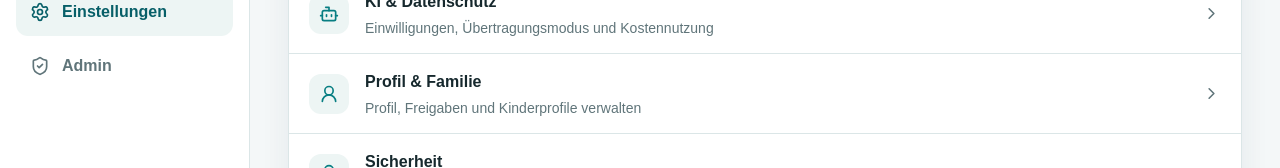
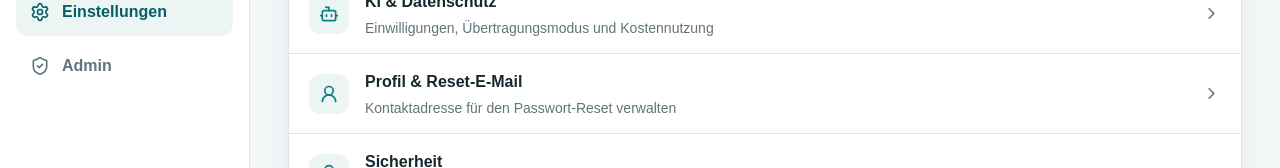
Before and after one commit to Schello805/Finanzplaner, a Next.js app: page /einstellungen in a window 1280 px wide. Shown: the part 280-448 px from the top of the page. Built offline with nearby package versions, Linux system fonts and the light colour scheme.

Commit message:
feat: add password reset email profile

```diff
--- /dev/null
+++ b/src/app/api/user/profile/route.ts
@@ -0,0 +1,4 @@
+import {NextResponse} from "next/server";import {eq,sql} from "drizzle-orm";import {z} from "zod";import {db} from "@/db";import {users} from "@/db/schema";import {requireUser} from "@/lib/current-user";import {writeAudit} from "@/lib/audit";
+const schema=z.object({email:z.string().trim().email("Bitte eine gültige E-Mail-Adresse eingeben.").max(200)});
+export async function GET(){try{const session=await requireUser();const[user]=await db.select({username:users.username,displayName:users.displayName,email:users.email}).from(users).where(eq(users.id,session.userId)).limit(1);return NextResponse.json(user)}catch(error){return NextResponse.json({error:error instanceof Error?error.message:"Profil konnte nicht geladen werden."},{status:401})}}
+export async function PUT(request:Request){try{const session=await requireUser();const body=schema.parse(await request.json());const[duplicate]=await db.select({id:users.id}).from(users).where(sql`lower(${users.email})=lower(${body.email}) and ${users.id}<>${session.userId}`).limit(1);if(duplicate)throw new Error("Diese E-Mail-Adresse wird bereits von einem anderen Zugang verwendet.");await db.update(users).set({email:body.email,updatedAt:new Date()}).where(eq(users.id,session.userId));await writeAudit("profile","Die persönliche Reset-E-Mail-Adresse wurde geändert.",{userId:session.userId});return NextResponse.json({ok:true,email:body.email})}catch(error){return NextResponse.json({error:error instanceof Error?error.message:"Profil konnte nicht gespeichert werden."},{status:400})}}
--- a/src/app/einstellungen/page.tsx
+++ b/src/app/einstellungen/page.tsx
@@ -5,7 +5,7 @@ import { PageHeader } from "@/components/page-header";
 const settings = [
   { icon:FileUp, title:"Datenimporte", detail:"CSV hochladen und Importverlauf anzeigen", href:"/einstellungen/import" },
   { icon:Bot, title:"KI & Datenschutz", detail:"Einwilligungen, Übertragungsmodus und Kostennutzung", href:"/einstellungen/ki" },
-  { icon:UserRound, title:"Profil & Familie", detail:"Profil, Freigaben und Kinderprofile verwalten", href:"#" },
+  { icon:UserRound, title:"Profil & Reset-E-Mail", detail:"Kontaktadresse für den Passwort-Reset verwalten", href:"/einstellungen/profil" },
   { icon:Lock, title:"Sicherheit", detail:"Passwort und optionale Zwei-Faktor-Anmeldung", href:"#" },
   { icon:Mail, title:"Benachrichtigungen", detail:"E-Mail- und Systemhinweise auswählen", href:"#" },
 ];
```
Also changed, not shown: src/app/einstellungen/profil/page.tsx (added, +2 -0 lines), 1 other file (tests, documents, lock files or other folders).
